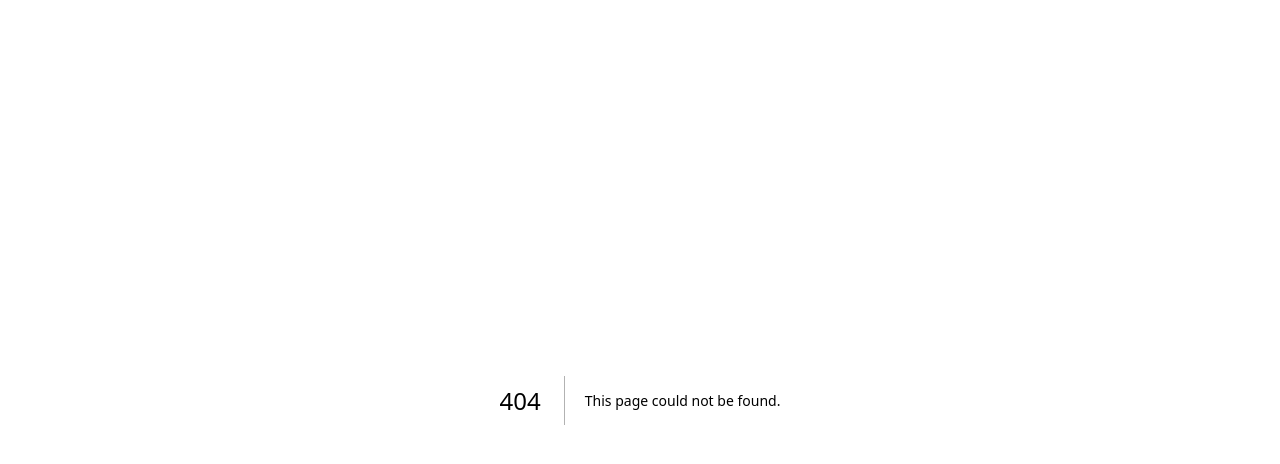
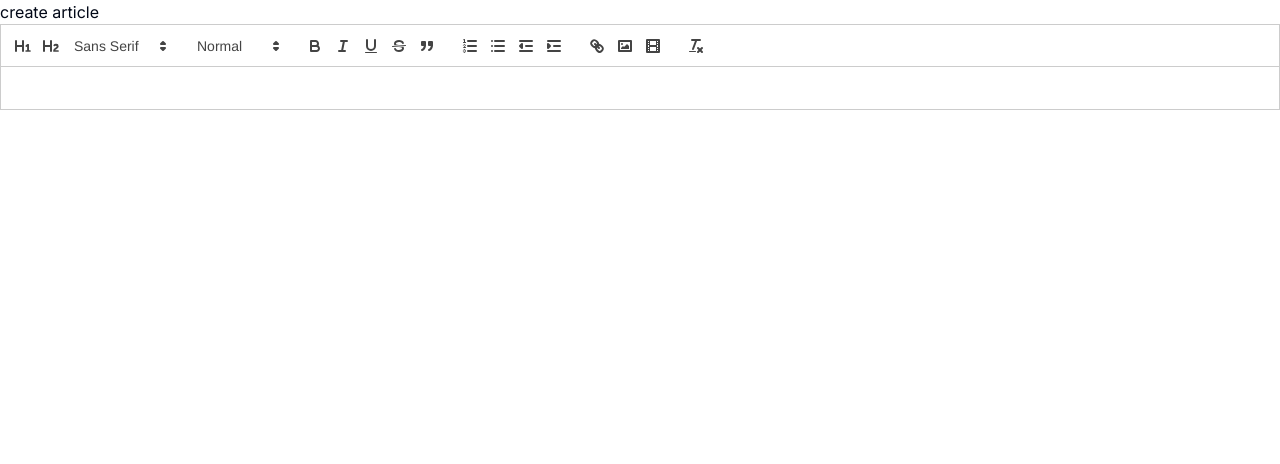
Before and after one commit to everydaycono/walking-distance, a Next.js app in the folder client/: page /create/article in a window 1280 px wide. Before the commit this address had no page. Shown: the top 464 px of the page. Built offline with nearby package versions, Linux system fonts and the light colour scheme.

Commit message:
feat: quill editor logic init setup

```diff
--- /dev/null
+++ b/client/src/app/(article)/create/article/page.tsx
@@ -0,0 +1,23 @@
+'use client';
+
+import {
+  QuillNoSSRWrapper,
+  formats,
+  modules
+} from '@/components/wrapper/QuillWrapper';
+
+export default function Page() {
+  const handleChange = (value: string) => {};
+
+  return (
+    <>
+      <h1> create article</h1>
+      <QuillNoSSRWrapper
+        modules={modules}
+        formats={formats}
+        theme="snow"
+        onChange={handleChange}
+      />
+    </>
+  );
+}
--- /dev/null
+++ b/client/src/components/wrapper/QuillWrapper.tsx
@@ -0,0 +1,49 @@
+'use client';
+
+import 'react-quill/dist/quill.snow.css';
+import dynamic from 'next/dynamic';
+
+export const QuillNoSSRWrapper = dynamic(() => import('react-quill'), {
+  ssr: false,
+  loading: () => <p>Loading ...</p>
+});
+
+export const modules = {
+  toolbar: [
+    [{ header: '1' }, { header: '2' }, { font: [] }],
+    [{ size: [] }],
+    ['bold', 'italic', 'underline', 'strike', 'blockquote'],
+    [
+      { list: 'ordered' },
+      { list: 'bullet' },
+      { indent: '-1' },
+      { indent: '+1' }
+    ],
+    ['link', 'image', 'video'],
+    ['clean']
+  ],
+  clipboard: {
+    // toggle to add extra line breaks when pasting HTML:
+    matchVisual: false
+  }
+};
+/*
+ * Quill editor formats
+ * See https://quilljs.com/docs/formats/
+ */
+export const formats = [
+  'header',
+  'font',
+  'size',
+  'bold',
+  'italic',
+  'underline',
+  'strike',
+  'blockquote',
+  'list',
+  'bullet',
+  'indent',
+  'link',
+  'image',
+  'video'
+];
```
